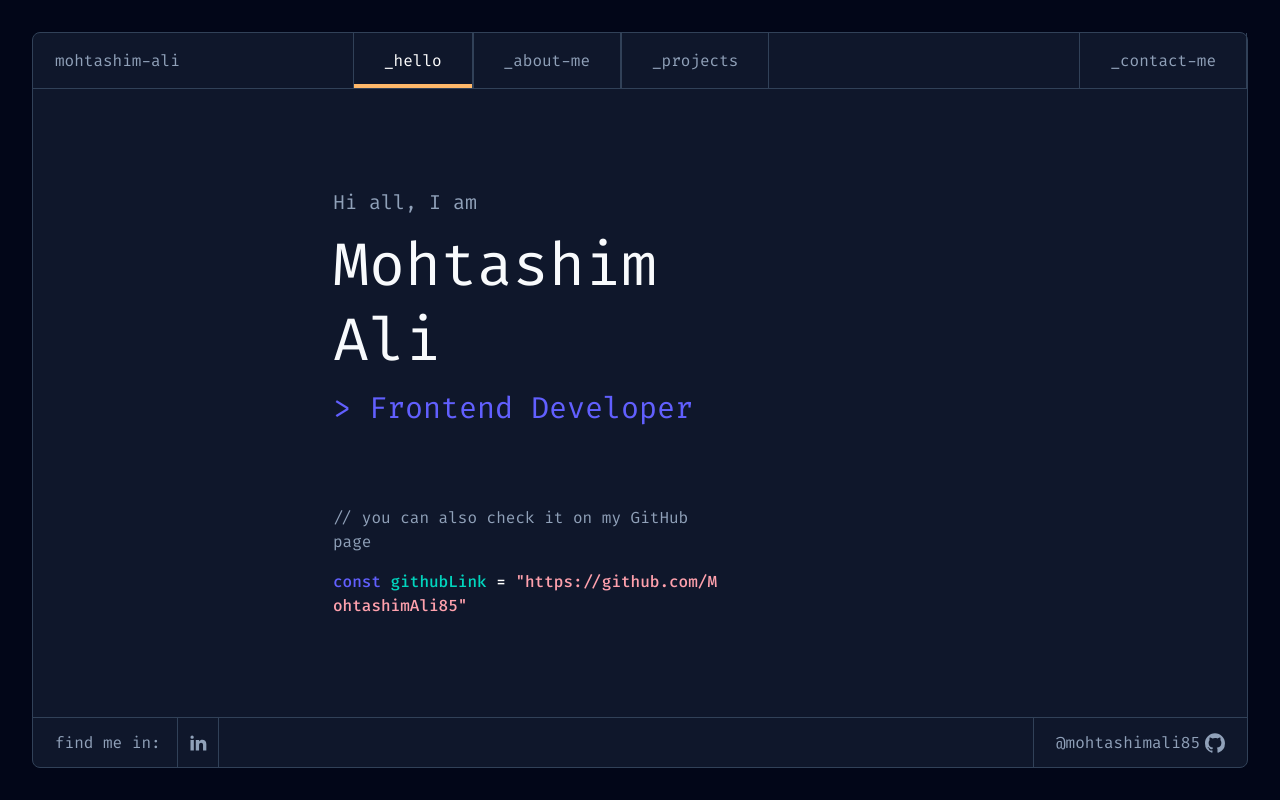
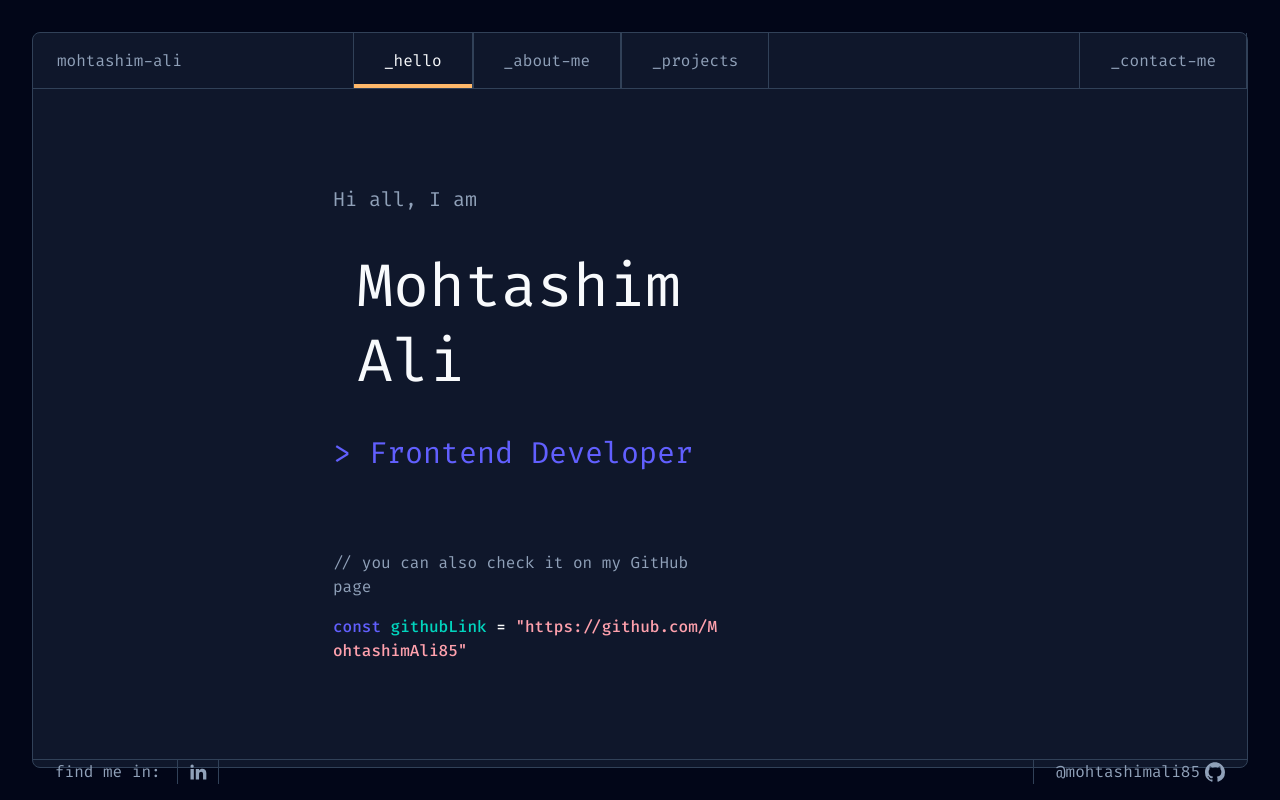
Before and after one commit to MohtashimAli85/portfolio, a Next.js app: page / in a window 1280 px wide. Built offline with nearby package versions, Linux system fonts and the light colour scheme.

Commit message:
Update global styles: adjust font weight and body text color, add padding to h1

```diff
--- a/src/app/globals.css
+++ b/src/app/globals.css
@@ -15,7 +15,8 @@
     from 180deg at 50% 50%,
     var(--tw-gradient-stops)
   );
-
+  --font-weight-retina: 450;
+  /* Note: Google Fonts may snap 450 to 400 or 500 */
   /* ── Primitives ──────────────────────────────────────────────── */
 
   /* Slate */
@@ -288,6 +289,9 @@
     @apply h-full overflow-hidden;
   }
   body {
-    @apply text-white  h-full;
+    @apply text-theme-heading-foreground  h-full;
   }
 }
+h1 {
+  @apply p-6;
+}
```
